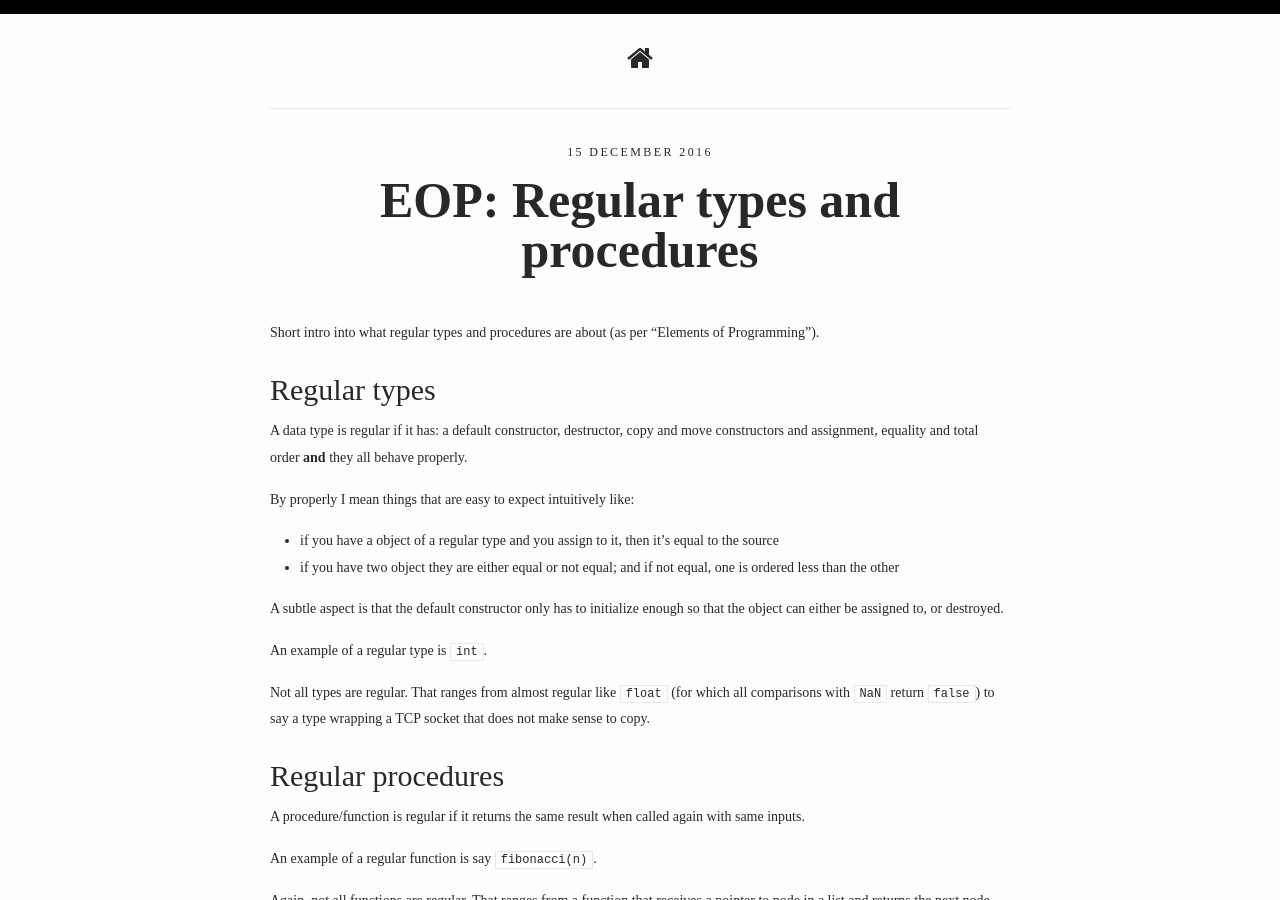
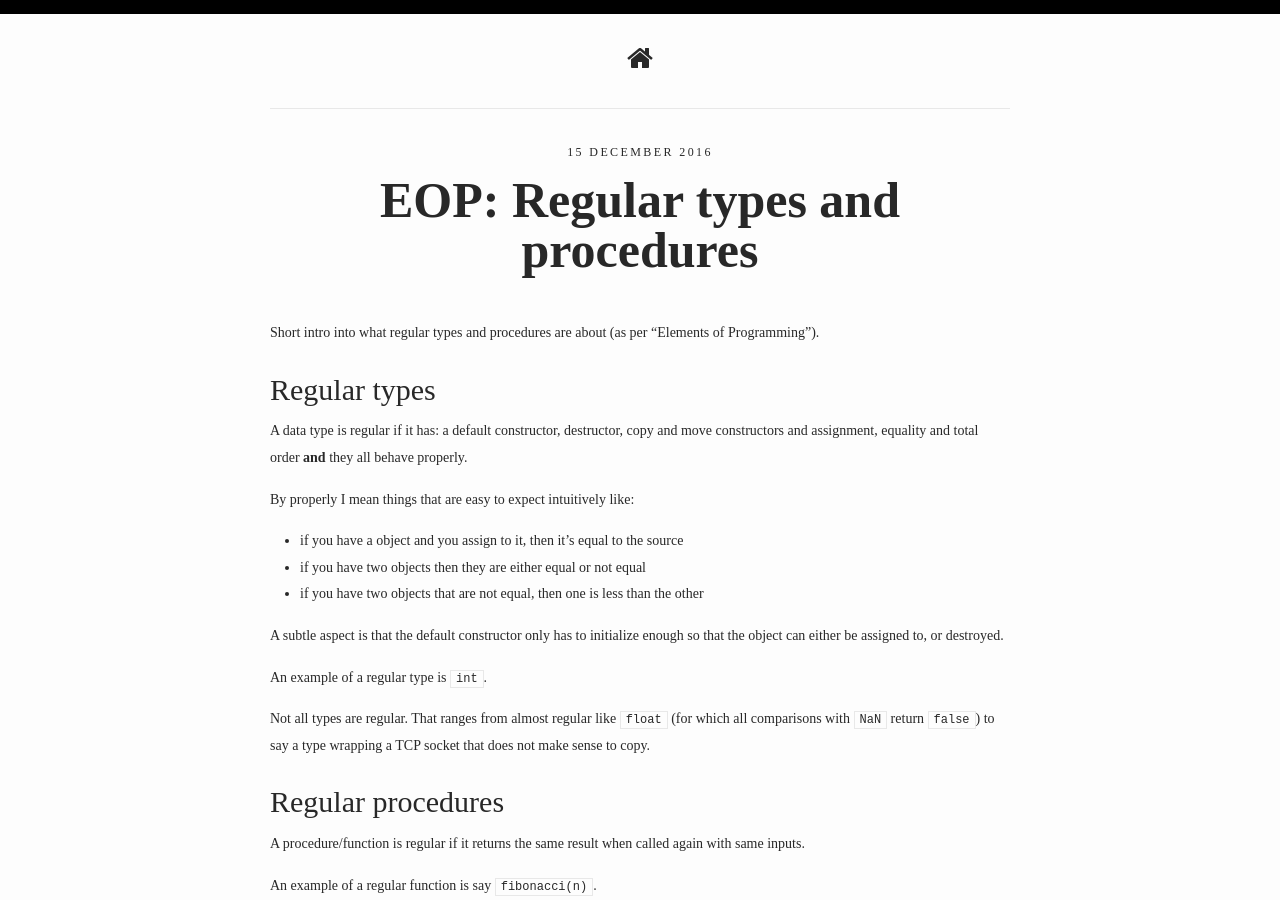
Before and after one commit to bajamircea/bajamircea.github.io, a Jekyll site: the page built from _posts/2016-12-15-eop-regular.markdown, in a window 1280 px wide and 900 px high. Built offline with Jekyll 4.4.1, drawn with Linux system fonts in a browser that asks for light colours; nearby versions of some CDN libraries.

Commit message:
Minor fixes

```diff
--- a/_posts/2016-12-15-eop-regular.markdown
+++ b/_posts/2016-12-15-eop-regular.markdown
@@ -15,10 +15,9 @@ behave properly.
 
 By properly I mean things that are easy to expect intuitively like:
 
-- if you have a object of a regular type and you assign to it, then it's equal
-  to the source
-- if you have two object they are either equal or not equal; and if not equal,
-  one is ordered less than the other
+- if you have a object and you assign to it, then it's equal to the source
+- if you have two objects then they are either equal or not equal
+- if you have two objects that are not equal, then one is less than the other
 
 A subtle aspect is that the default constructor only has to initialize enough so
 that the object can either be assigned to, or destroyed.
```
